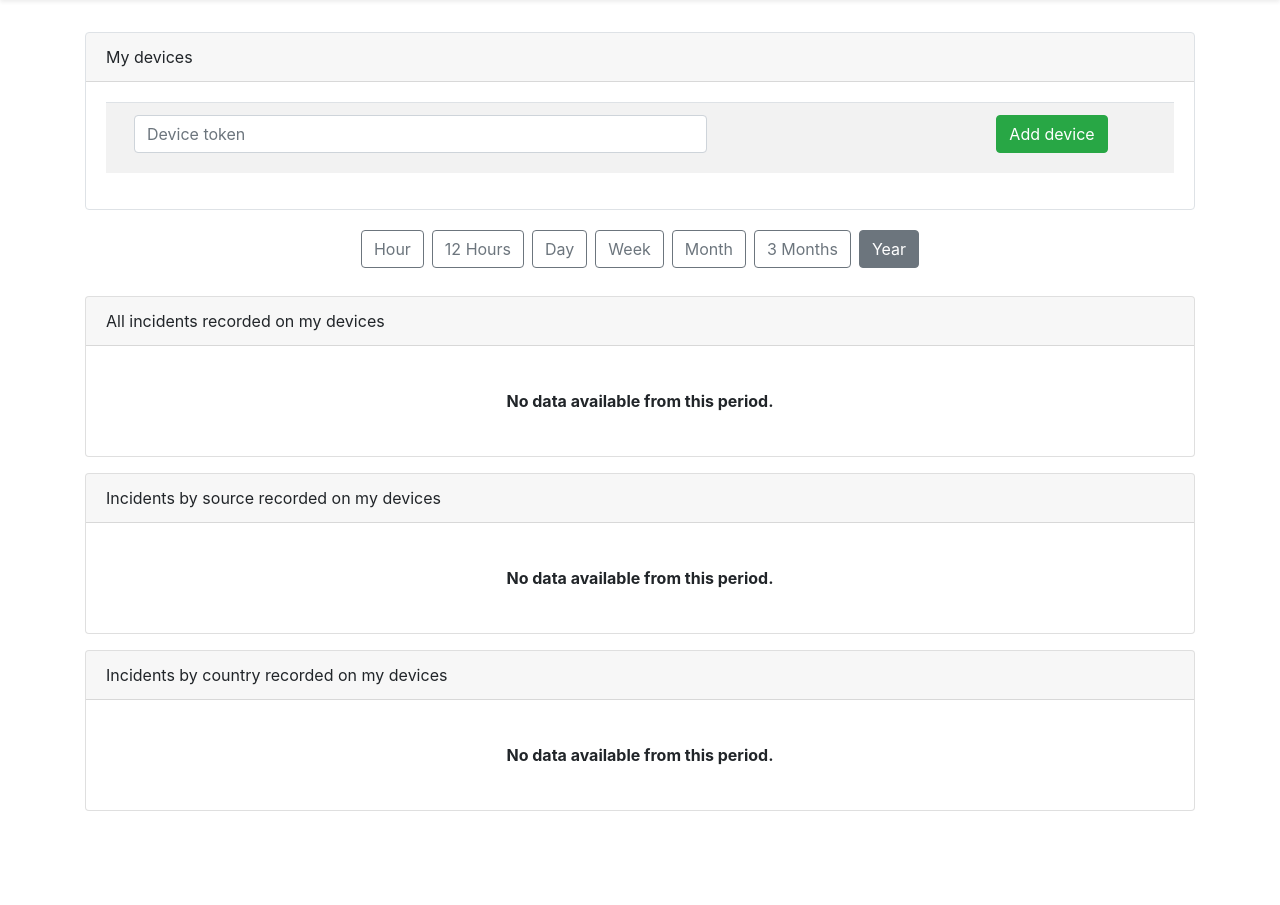
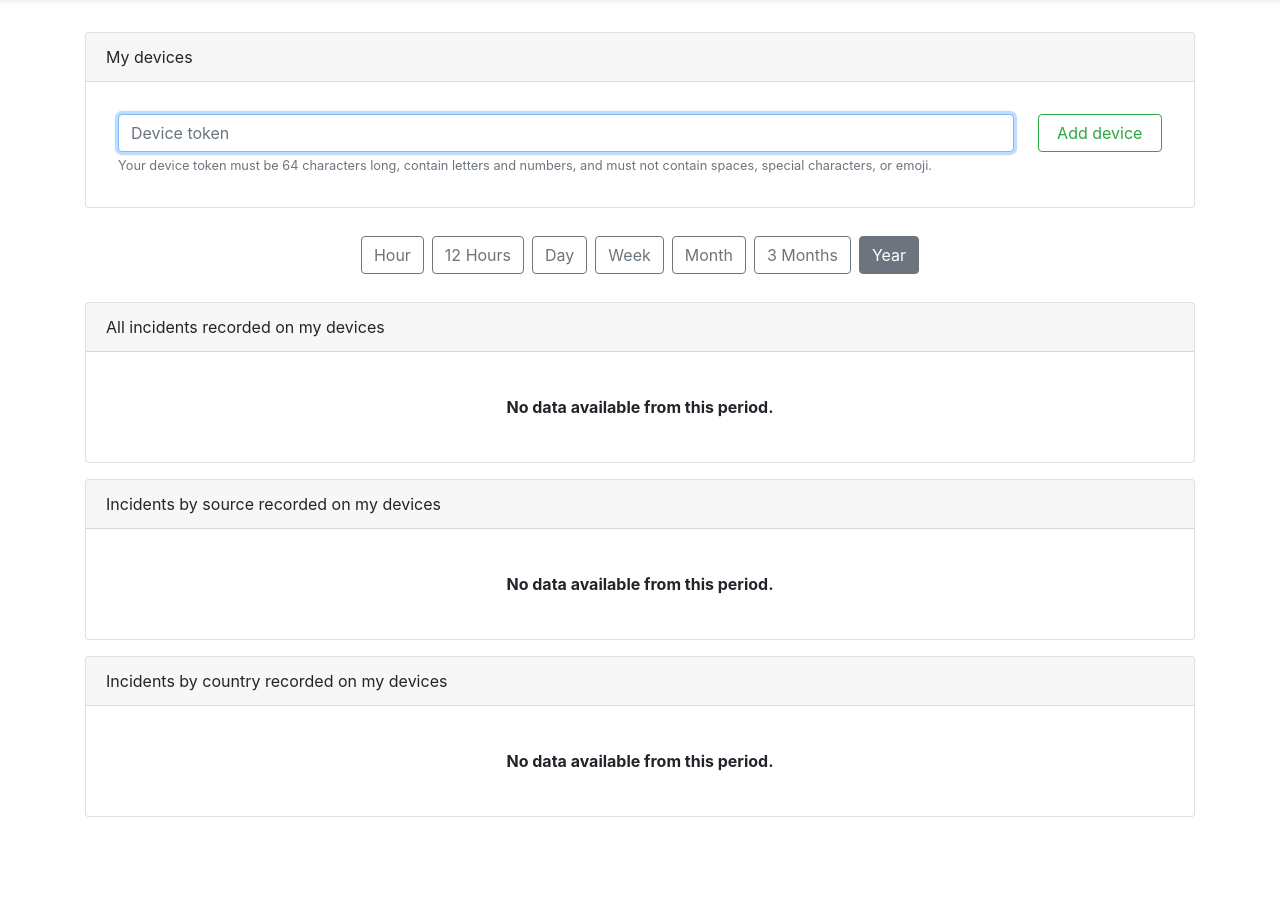
Before and after one commit to turris-cz/sentinel-sview, a Flask app: page /devices/?period=1y in a window 1280 px wide. Shown: the part 56-961 px from the top of the page. Before the commit the page ends 867 px from the top, so only its background shows below. Run offline with Flask 2, Linux system fonts and the light colour scheme; some libraries are stand-ins or nearby versions.

Commit message:
Restructure & improve devices page

```diff
--- a/sview/templates/statistics/devices.html
+++ b/sview/templates/statistics/devices.html
@@ -7,57 +7,54 @@
 {%- from "_snippets.html" import request_missing_resources with context -%}
 {% extends "layout.html" %}
 {% block body %}
-<div class="card mb-3 border">
+<div class="row">
+	<div class="col" >
+		<div class="card mb-4">
 	<div class="card-header">
 		My devices
 	</div>
 	<div class="card-body" style="position:relative"></ul>
-		<div class="js-required">
-			<table class="table table-striped">
+		<table class="table table-borderless mb-0">
 			<tbody>
+				<tr class="{{'border-bottom' if session['devices'] }}">
+					<form action="/api/device/add" method="post">
+						<td>
+							<label for="inputDeviceToken" class="sr-only">Device Token</label>
+							<input type="text" class="form-control" name="device_token" id="inputDeviceToken" placeholder="Device token" required pattern="^[a-z0-9]*$" minlength="64" maxlength="64" aria-describedby="inputDeviceTokenHelp" autofocus>
+							<small id="inputDeviceTokenHelp" class="form-text text-muted">
+								Your device token must be 64 characters long, contain letters and numbers, and must not contain spaces, special characters, or emoji.
+							</small>
+						</td>
+						<td class="text-right">
+							<button type="submit" class="btn btn-outline-success mb-2 btn-block">Add<span class="d-none d-lg-inline"> device</span></button>
+						</td>
+					</form>
+				</tr>
 				{% for device_token in session["devices"] %}
 				<tr>
+					<form action="/api/device/delete" method="post">
 						<td>
-							<form action="/api/device/delete" method="post">
-								<div class="form-row justify-content-between">
-									<div class="col-md-7">
-										<div class="form-group mx-sm-3 mb-2">
+							<div class="input-group">
 							<label for="inputDeviceToken" class="sr-only">Device Token</label>
-											<input type="text" class="form-control" name="device_token" id="inputDeviceToken" placeholder={{ device_token }} value={{ device_token }} readonly>
+							<input type="text" class="form-control " name="device_token" id="inputDeviceToken" placeholder={{ device_token }} value={{ device_token }} disabled>
 							</div>
-									</div>
-									<div class="col-md-2">
-										<button type="submit" class="btn btn-danger mb-2">Remove device</button>
-									</div>
-								</div>
+						</td>
+						<td class="text-right">
+							<button type="submit" class="btn btn-outline-danger btn-block">Remove<span class="d-none d-lg-inline"> device</span></button>
+						</td>
 					</form>
-						</td>
 				</tr>
 				{% endfor %}
-					<tr>
-						<td>
-							<form action="/api/device/add" method="post">
-								<div class="form-row justify-content-between">
-									<div class="col-md-7">
-										<div class="form-group mx-sm-3 mb-2">
-											<label for="inputDeviceToken" class="sr-only">Device Token</label>
-											<input type="text" class="form-control" name="device_token" id="inputDeviceToken" placeholder="Device token" required pattern="^[a-z0-9]*$" minlength="64" maxlength="64">
-										</div>
-									</div>
-									<div class="col-md-2">
-										<button type="submit" class="btn btn-success mb-2">Add device</button>
-									</div>
-								</div>
-							</form>
-						</td>
-					</tr>
 			</tbody>
 		</table>
 	</div>
 </div>
 	</div>
+</div>
 <div class="row">
+	<div class="col">
 	{{ big_period_buttons(resource_names, periods, active_params) }}
+	</div>
 </div>
 <div class="row">
 	<div class="col">
```
Lines whose indentation alone changed are shown as unchanged.
